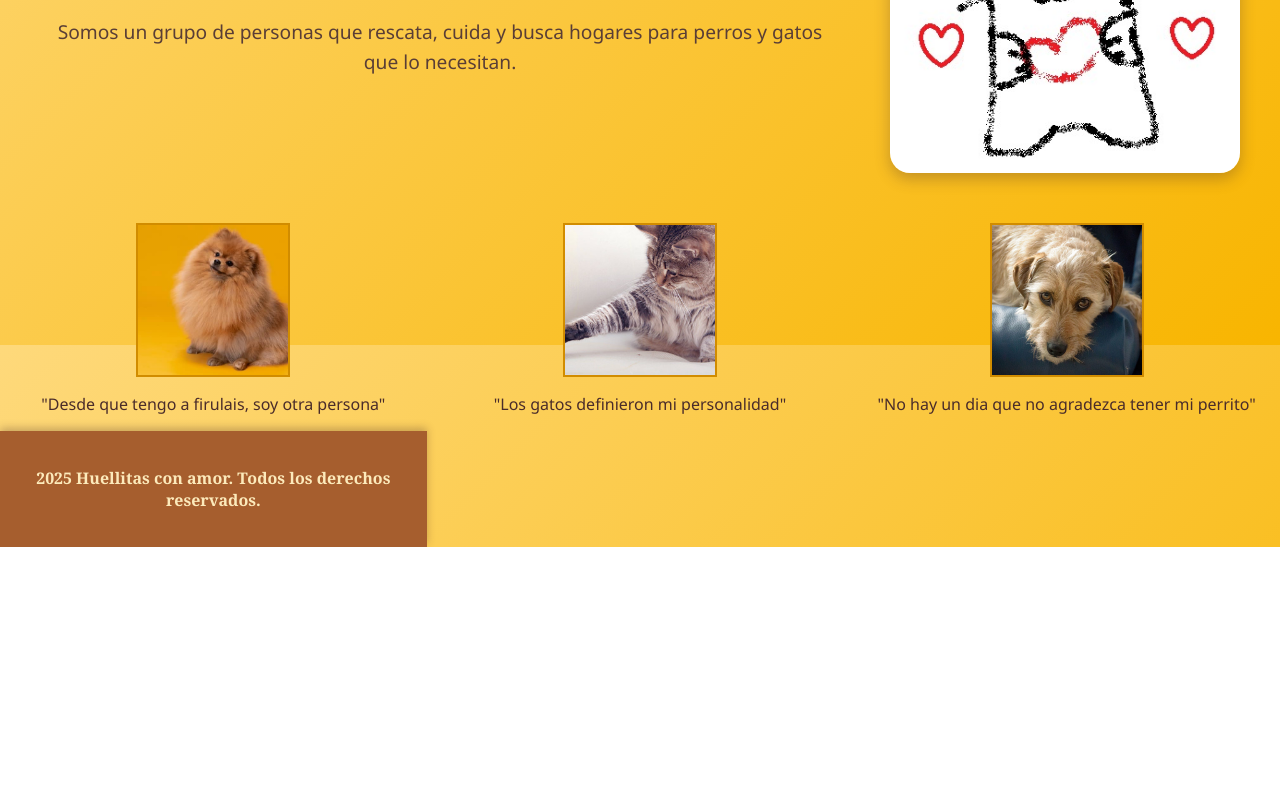
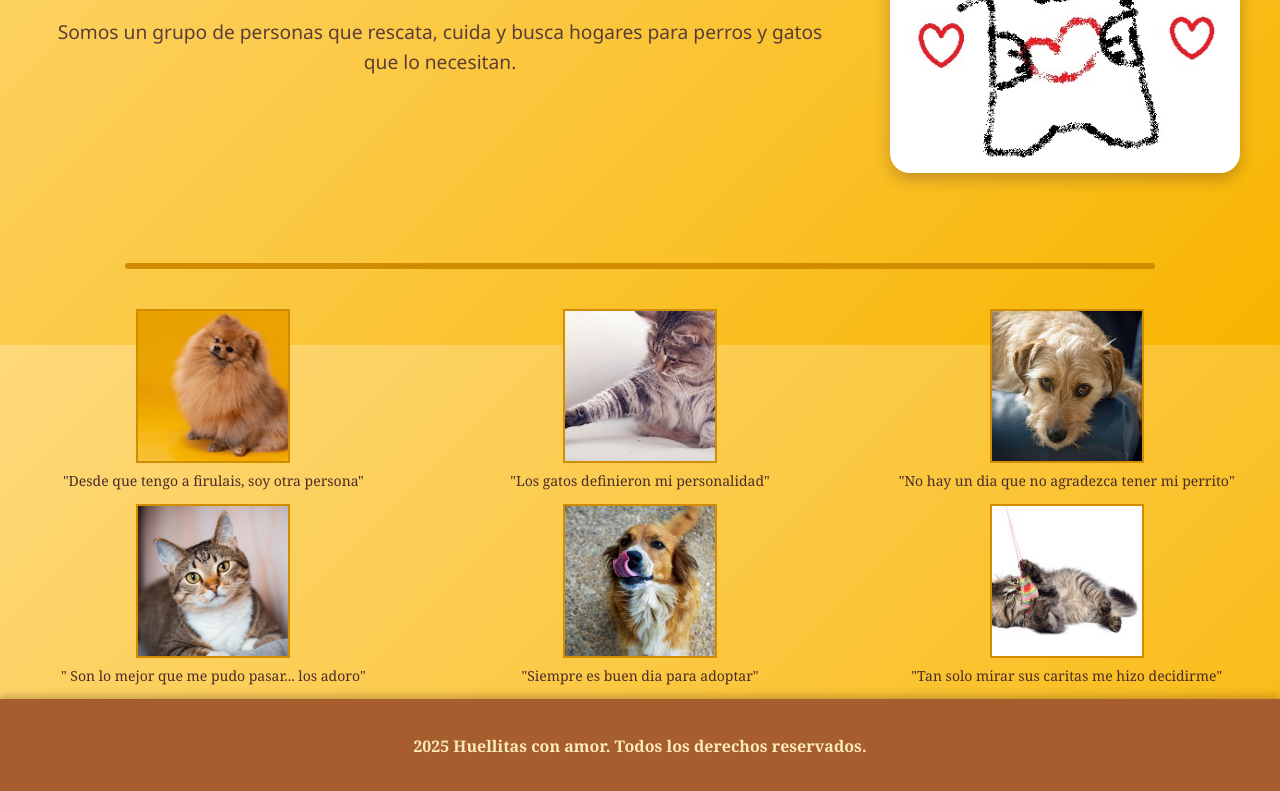
Before and after one commit to miruskitsa/entrega2base, a website: page index.html in a window 1280 px wide. Shown: the part 455-1246 px from the top of the page. Before the commit the page ends 1002 px from the top, so only its background shows below. Drawn offline with Linux system fonts and the light colour scheme.

Commit message:
correcciones de estilo

```diff
--- a/index.html
+++ b/index.html
@@ -32,18 +32,32 @@
       </main>
       <img class="imagen" src="img/michi.png" alt="gatito lindo" />
      </div>
+     <hr class="linea" />
        <div class="galeria">
             <div class="galeria-item">
              <img src="img/perritocollage1.jpg" alt="perro" class="galeria-item-imagen" />
-       <p class=".galeria-item-caption"> "Desde que tengo a firulais, soy otra persona" </p>
+             <p class="galeria-item-caption"> "Desde que tengo a firulais, soy otra persona" </p>
            </div>
             <div class="galeria-item">
              <img src="img/gatocollage1.jpg" alt="gato" class="galeria-item-imagen" />
-       <p class=".galeria-item-caption"> "Los gatos definieron mi personalidad" </p>
+             <p class="galeria-item-caption"> "Los gatos definieron mi personalidad" </p>
            </div>
            <div class="galeria-item">
              <img src="img/perritocollage2.jpg" alt="perro2" class="galeria-item-imagen" />
-       <p class=".galeria-item-caption"> "No hay un dia que no agradezca tener mi perrito" </p>
+             <p class="galeria-item-caption"> "No hay un dia que no agradezca tener mi perrito" </p>
+           </div>
+           <div class="galeria-item">
+             <img src="img/gatocollage2.jpg" alt="gato2" class="galeria-item-imagen" />
+             <p class="galeria-item-caption"> " Son lo mejor que me pudo pasar... los adoro" </p>
+           </div>
+            <div class="galeria-item">
+             <img src="img/perritocollage3.jpg" alt="perro3" class="galeria-item-imagen" />
+             <p class="galeria-item-caption"> "Siempre es buen dia para adoptar" </p>
+            </div>
+            <div class="galeria-item">
+             <img src="img/gatocollage3.jpg" alt="gato3" class="galeria-item-imagen" />
+             <p class="galeria-item-caption"> "Tan solo mirar sus caritas me hizo decidirme" </p>
+           </div>
       </div>
      <footer>
        <p>2025 Huellitas con amor. Todos los derechos reservados.</p>
--- a/main.scss
+++ b/main.scss
@@ -6,6 +6,7 @@ $color-naranjita:#d18c00;
 $color-amarillo: #f8b500;
 $color-cremita:#fed97b;
 $color-mascremita: #fceabb;
+$ts:0.5s ease-in-out;
 html,
 body {
   height: 100%;
@@ -52,7 +53,7 @@ body {
         width: 120px;
         height: auto;
         cursor: pointer;
-        transition: transform 0.3s ease;
+        transition: transform $ts;
         border-radius: 8px;
 
         &:hover,
@@ -101,6 +102,7 @@ body {
     gap: 1,5rem;
     padding: 1,5rem;
     box-sizing: border-box;
+    transition: transform $ts;
 
    &-item {
     display: flex;
@@ -112,7 +114,12 @@ body {
       object-fit: cover;
       aspect-ratio: 1/1;
       border: 2px solid $color-naranjita;
-      max-width: 150px
+      max-width: 150px;
+
+      &:hover,
+      &:focus{
+        transform: scale(1,1);
+      }
     }
 
     &-caption {
@@ -164,7 +171,7 @@ body {
     box-shadow: 0 6px 15px $sombreado-cajas;
     justify-self: center;
     align-self: center;
-    transition: transform 0.3s ease;
+    transition:$ts;
 
     &:hover,
     &:focus {
@@ -176,6 +183,9 @@ body {
 
   footer {
     background-color: #a65e2e;
+    position: relative;
+    width: 100%;
+    box-sizing: border-box;
     color: $color-mascremita;
     text-align: center;
     padding: 20px 30px;
```
Also changed, not shown: styles.css, 1 other file. Lines whose indentation alone changed are shown as unchanged.
